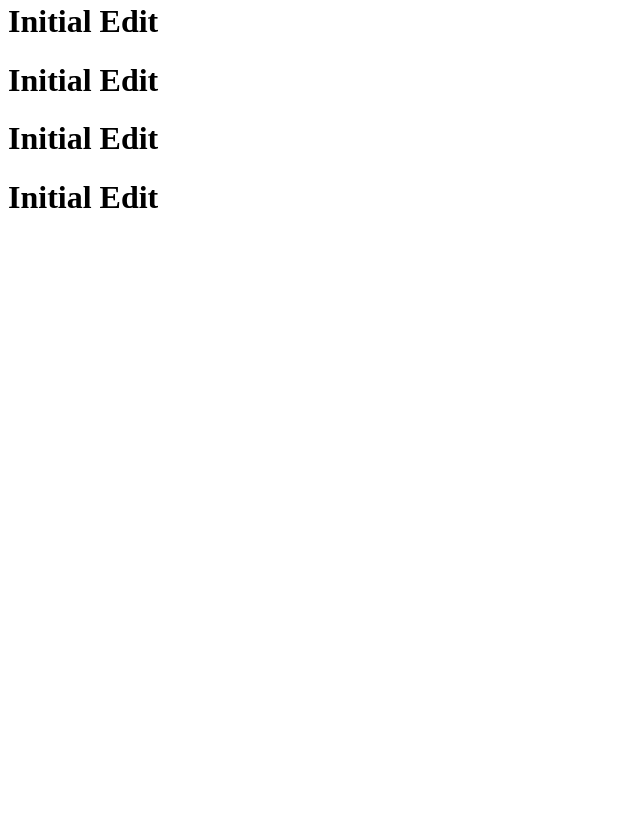
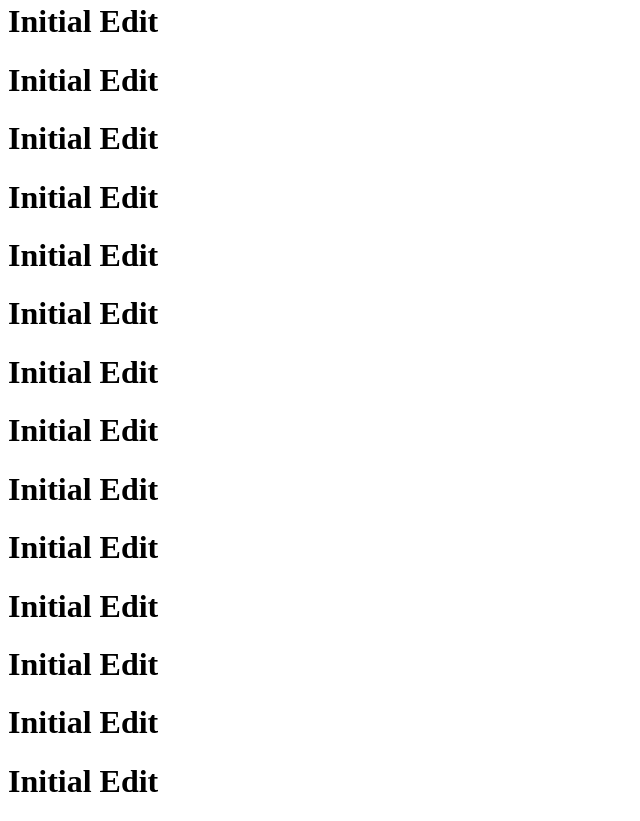
Before and after one commit to BonkeDyan/git-tutorial, a plain HTML site: page index.html in a window 1280 px wide. Shown: the part 297-1118 px from the top of the page, without its empty margins (0-640 px from the left). Before the commit the page ends 800 px from the top, so only its background shows below. Drawn offline with Linux system fonts and the light colour scheme.

Commit message:
edited index.htl

```diff
--- a/index.html
+++ b/index.html
@@ -7,3 +7,23 @@
 <h1>Initial Edit</h1>
 <h1>Initial Edit</h1>
 <h1>Initial Edit</h1>
+
+<h1>Initial Edit</h1>
+
+<h1>Initial Edit</h1>
+
+<h1>Initial Edit</h1>
+
+<h1>Initial Edit</h1>
+
+<h1>Initial Edit</h1>
+
+<h1>Initial Edit</h1>
+
+<h1>Initial Edit</h1>
+
+<h1>Initial Edit</h1>
+
+<h1>Initial Edit</h1>
+
+<h1>Initial Edit</h1>
```
